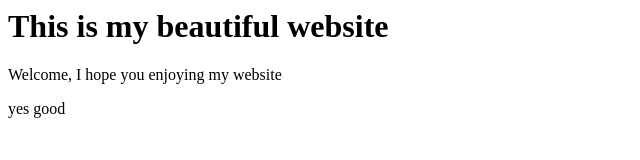
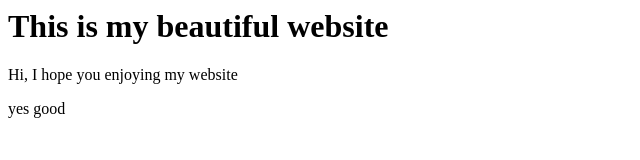
Before and after one commit to satyajeet787/awesome-repo, a plain HTML site: page index.html in a window 1280 px wide. Shown: the full height of the page, 0-640 px from the left. Drawn offline with Linux system fonts and the light colour scheme.

Commit message:
changed welcome to hi

```diff
--- a/index.html
+++ b/index.html
@@ -1,6 +1,6 @@
 <html>
 <title>This is my website</title>
 <h1>This is my beautiful website</h1>
-<p>Welcome, I hope you enjoying my website</p>
+<p>Hi, I hope you enjoying my website</p>
 <p>yes good</p>
 </html>
```
